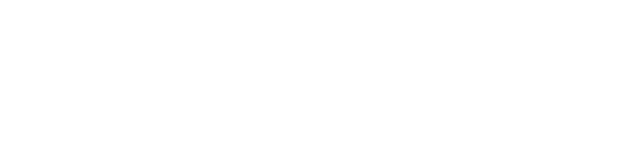
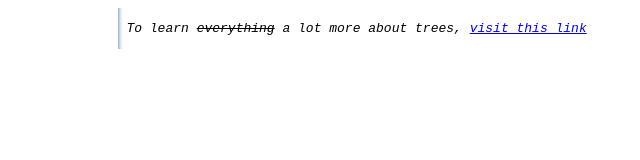
Before and after one commit to BF-FrontEnd-class-2025/group-2-all-about-trees, a website: page index.html in a window 1280 px wide. Shown: the whole page, without its empty margins (640-1280 px from the left). Drawn offline with Linux system fonts and the light colour scheme.

Commit message:
add sidebar html and css

```diff
--- a/index.html
+++ b/index.html
@@ -8,5 +8,15 @@
 
     <link href="./styles/index.css" rel="stylesheet" />
   </head>
-  <body></body>
+
+  <body>
+    <aside id="extra-info" class="aside-info">
+      <p class="aside-text">
+        To learn <s>everything</s> a lot more about trees,
+        <a href="https://en.wikipedia.org/wiki/Tree" target="_blank"
+          >visit this link</a
+        >
+      </p>
+    </aside>
+  </body>
 </html>
--- a/styles/something.css
+++ b/styles/something.css
@@ -1,3 +1,17 @@
 body {
   background-color: white;
 }
+
+/* https://developer.mozilla.org/en-US/docs/Web/HTML/Element/aside */
+.aside-info {
+  width: 40%;
+  padding-left: 0.5rem;
+  margin-left: 0.5rem;
+  float: right;
+  box-shadow: inset 5px 0 5px -5px #29627e;
+  font-style: italic;
+}
+
+.aside-text {
+  font-family: monospace;
+}
```
